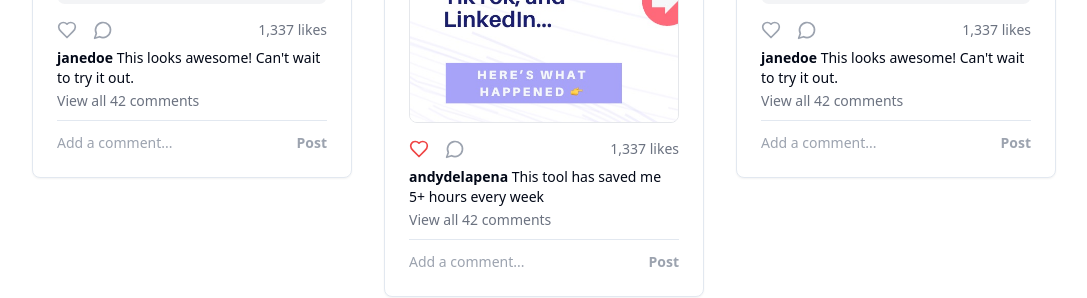
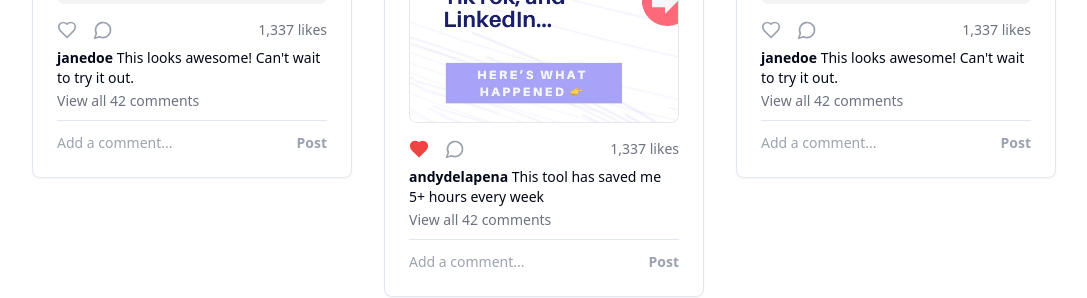
Before and after one commit to andresdelapena/rocketpost, a React (Vite) app: page / in a window 1280 px wide. Shown: the part 1640-1938 px from the top of the page, without its empty margins (96-1183 px from the left). Built offline with nearby package versions, Linux system fonts and the light colour scheme.

Commit message:
Update Avatar component styling
The icon fill color inside the avatar component will now also be red, in addition to the border.

```diff
--- a/src/components/sections/HeroSection.tsx
+++ b/src/components/sections/HeroSection.tsx
@@ -152,7 +152,7 @@ export function HeroSection({ onWaitlistClick }: HeroSectionProps) {
                     <div className="space-y-2">
                       <div className="flex items-center justify-between">
                         <div className="flex items-center space-x-4">
-                          <Heart className="h-5 w-5 text-red-500" />
+                          <Heart className="h-5 w-5 text-red-500 fill-red-500" />
                           <MessageCircle className="h-5 w-5 text-gray-400" />
                         </div>
                         <span className="text-sm text-gray-500">1,337 likes</span>
```
